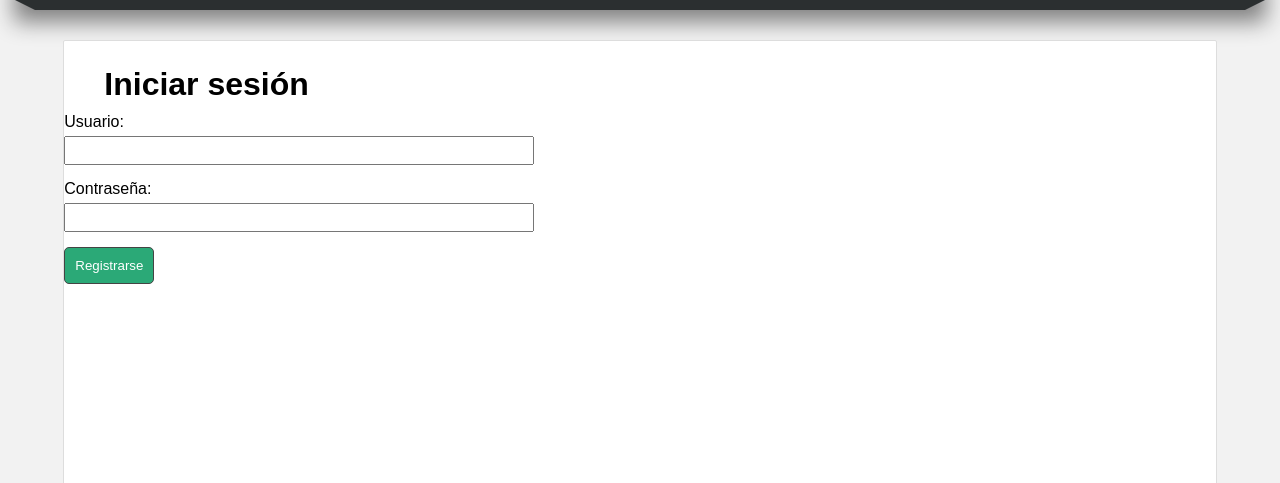
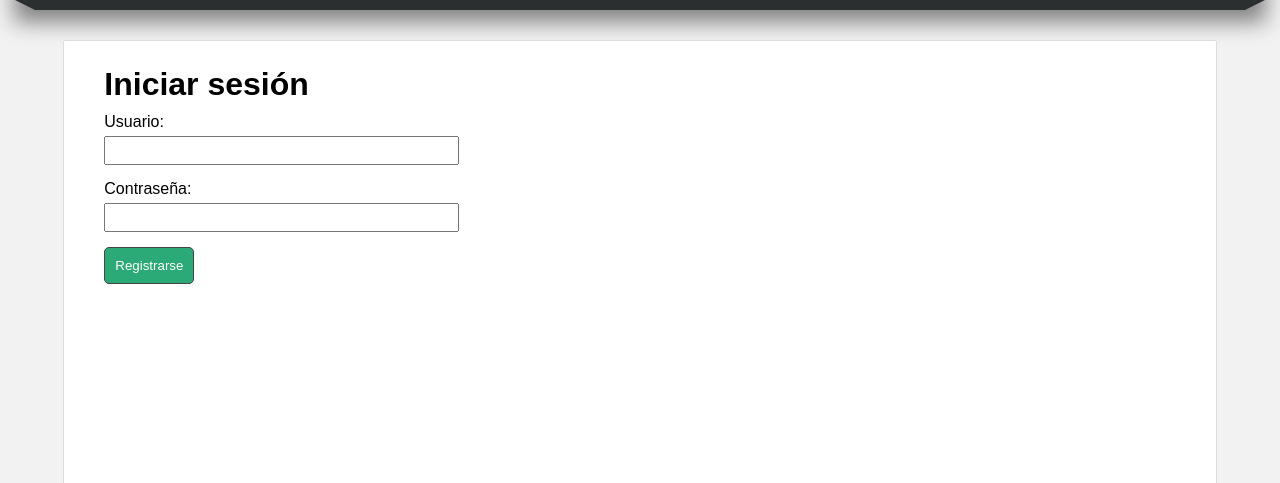
Before and after one commit to santi4246/project-blog-django, a Django app: a page that uses ProyectoDjango/MainApp/templates/Users/login.html in a window 1280 px wide. Shown: the part 182-665 px from the top of the page. Run offline with Django 3.2, Linux system fonts and the light colour scheme.

Commit message:
styles file changed

```diff
--- a/ProyectoDjango/MainApp/static/css/styles.css
+++ b/ProyectoDjango/MainApp/static/css/styles.css
@@ -163,7 +163,7 @@ nav > ul > li:hover > ul > li:hover a {
     border-radius: 2px;
 }
 
-.box h1, .box h2, .box h3, .box ul, .date {
+.box h1, .box h2, .box h3, .box ul, .date, p {
     margin: 5px 0 5px 40px;
 }
 
@@ -208,7 +208,8 @@ nav > ul > li:hover > ul > li:hover a {
 }
 
 .box form{
-    width: 40%;
+    width: 30%;
+    margin: 5px 0 5px 40px;
 }
 
 .box form input,
```
